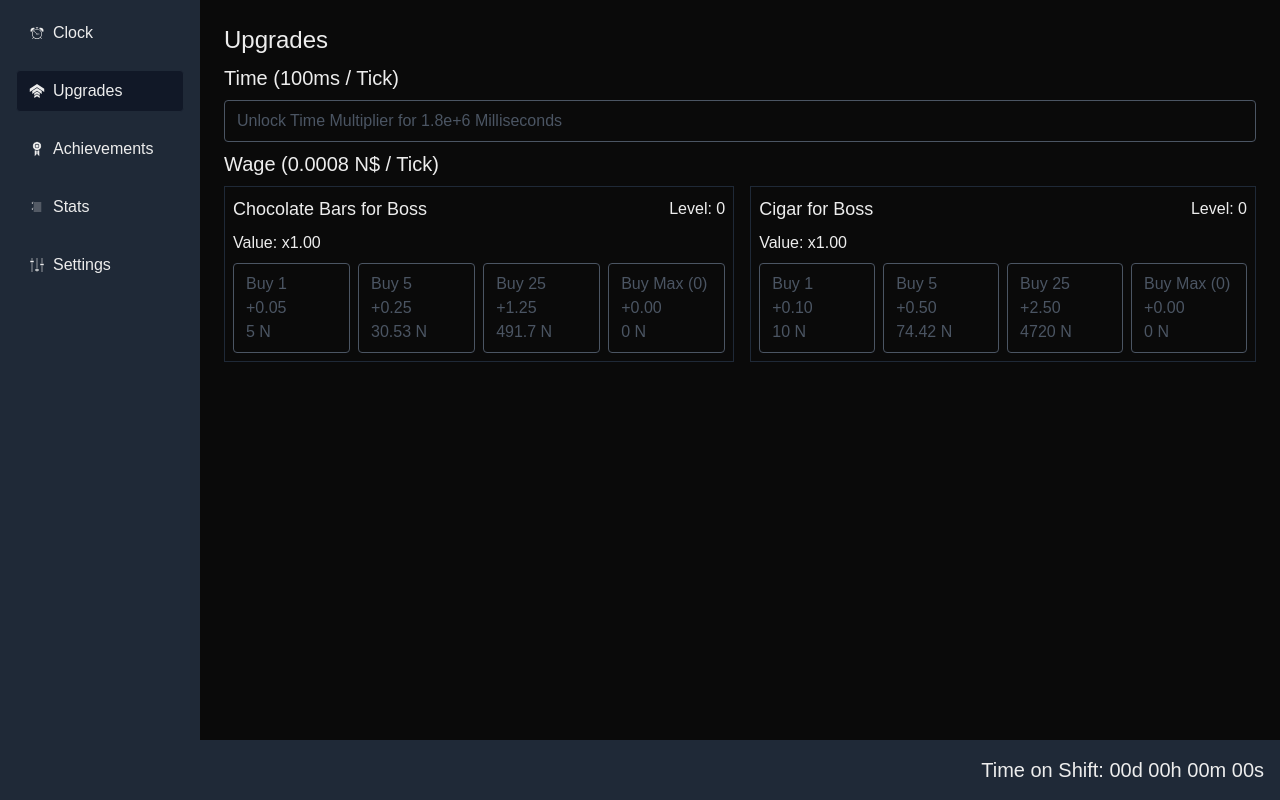
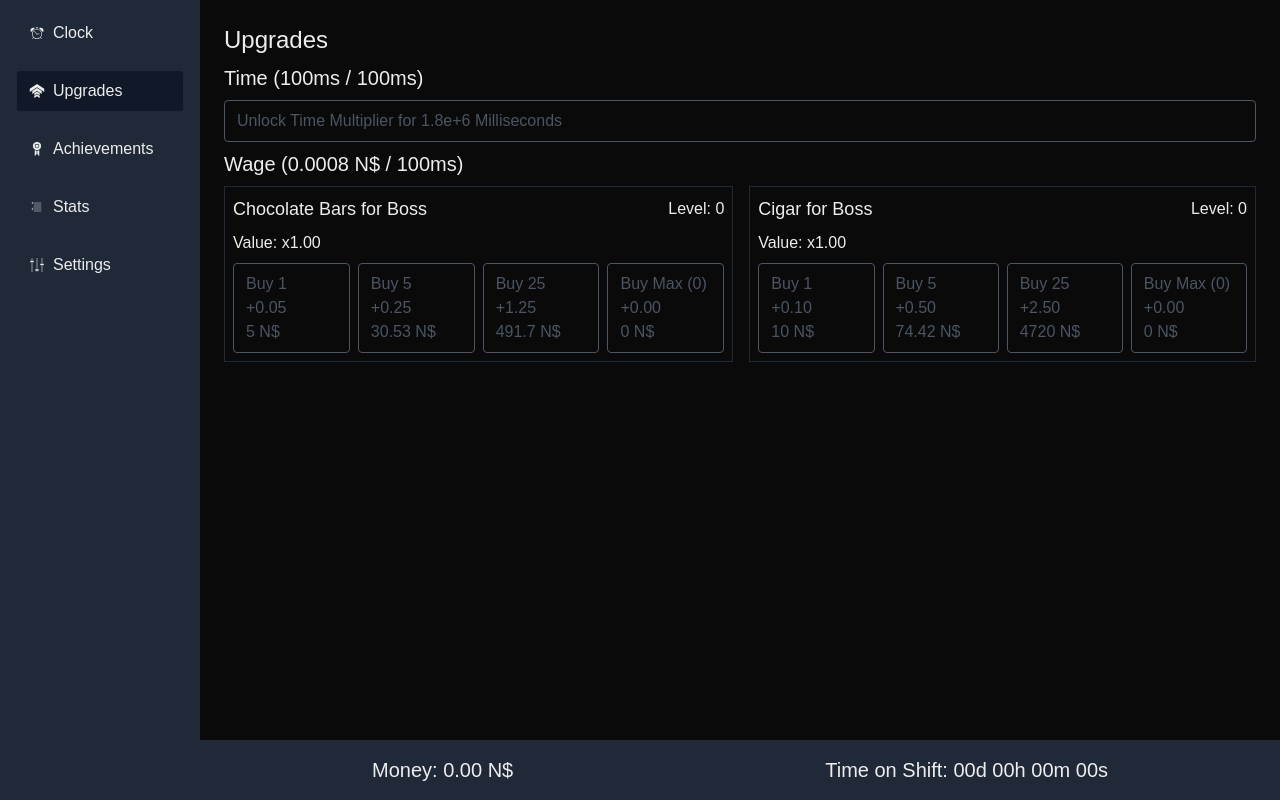
Before and after one commit to enyineer/nissesgen, a Next.js app: page /game/upgrades in a window 1280 px wide. Built offline with nearby package versions, Linux system fonts and the light colour scheme.

Commit message:
Show money in score

```diff
--- a/app/game/scoreDisplay.tsx
+++ b/app/game/scoreDisplay.tsx
@@ -2,14 +2,24 @@
 
 import { Duration } from "luxon";
 import useTime from "../../engine/useTime";
+import useMoney from "../../engine/useMoney";
+import { gameMath } from "../../gameMath";
 
 export default function ScoreDisplay() {
   const { time } = useTime();
+  const { money, displayName: moneyDisplayName } = useMoney();
 
   return (
-    <div className="text-xl text-right">
-      Time on Shift:{" "}
-      {Duration.fromMillis(time.toNumber()).toFormat("dd'd' hh'h' mm'm' ss's'")}
+    <div className="flex justify-around">
+      <div className="text-xl">
+        Money: {money.toFixed(2)} {moneyDisplayName}
+      </div>
+      <div className="text-xl">
+        Time on Shift:{" "}
+        {Duration.fromMillis(time.toNumber()).toFormat(
+          "dd'd' hh'h' mm'm' ss's'"
+        )}
+      </div>
     </div>
   );
 }
--- a/app/game/upgrades/page.tsx
+++ b/app/game/upgrades/page.tsx
@@ -1,5 +1,6 @@
 "use client";
 
+import { MILLISECONDS_PER_TICK } from "../../../engine/useGameEngine";
 import useMoney from "../../../engine/useMoney";
 import useTime from "../../../engine/useTime";
 import { gameMath } from "../../../gameMath";
@@ -13,14 +14,18 @@ export default function UpgradesPage() {
     <div className="flex flex-col gap-2">
       <h1 className="text-2xl">Upgrades</h1>
       <h2 className="text-xl">
-        Time ({gameMath.format(time.tickValue)}ms / Tick)
+        Time ({gameMath.format(time.tickValue)}ms /{" "}
+        {gameMath.format(MILLISECONDS_PER_TICK)}ms)
       </h2>
       <div className="flex justify-between gap-4 xl:flex-row flex-col">
         <div className="flex-grow">
           <UpgradeButton upgrade={time.timeMultiplierUpgrade} />
         </div>
       </div>
-      <h2 className="text-xl">Wage ({money.tickValue.toFixed(4)} N$ / Tick)</h2>
+      <h2 className="text-xl">
+        Wage ({money.tickValue.toFixed(4)} N$ /{" "}
+        {gameMath.format(MILLISECONDS_PER_TICK)}ms)
+      </h2>
       <div className="flex justify-between gap-4 xl:flex-row flex-col">
         <div className="flex-grow">
           <UpgradeButton upgrade={money.chocolateUpgrade} />
--- a/app/game/upgrades/upgradeButton.tsx
+++ b/app/game/upgrades/upgradeButton.tsx
@@ -58,7 +58,9 @@ export default function UpgradeButton(props: UpgradeButtonProps) {
         >
           <div>Buy 1</div>
           <div>+{upgradeValues.upgradeValue.times(1).toFixed(2)}</div>
-          <div>{gameMath.format(cost.one, { precision: 4 })} N</div>
+          <div>
+            {gameMath.format(cost.one, { precision: 4 })} {currency.displayName}
+          </div>
         </Button>
         <Button
           className="flex flex-col"
@@ -68,7 +70,10 @@ export default function UpgradeButton(props: UpgradeButtonProps) {
         >
           <div>Buy 5</div>
           <div>+{upgradeValues.upgradeValue.times(5).toFixed(2)}</div>
-          <div>{gameMath.format(cost.five, { precision: 4 })} N</div>
+          <div>
+            {gameMath.format(cost.five, { precision: 4 })}{" "}
+            {currency.displayName}
+          </div>
         </Button>
         <Button
           className="flex flex-col"
@@ -78,7 +83,10 @@ export default function UpgradeButton(props: UpgradeButtonProps) {
         >
           <div>Buy 25</div>
           <div>+{upgradeValues.upgradeValue.times(25).toFixed(2)}</div>
-          <div>{gameMath.format(cost.twentyFive, { precision: 4 })} N</div>
+          <div>
+            {gameMath.format(cost.twentyFive, { precision: 4 })}{" "}
+            {currency.displayName}
+          </div>
         </Button>
         <Button
           className="flex flex-col"
@@ -88,7 +96,10 @@ export default function UpgradeButton(props: UpgradeButtonProps) {
         >
           <div>Buy Max ({gameMath.format(maxBuyable)})</div>
           <div>+{upgradeValues.upgradeValue.times(maxBuyable).toFixed(2)}</div>
-          <div>{gameMath.format(cost.maxBuyable, { precision: 4 })} N</div>
+          <div>
+            {gameMath.format(cost.maxBuyable, { precision: 4 })}{" "}
+            {currency.displayName}
+          </div>
         </Button>
       </div>
     </div>
--- a/engine/useMoney.ts
+++ b/engine/useMoney.ts
@@ -89,5 +89,6 @@ export default function useMoney() {
     chocolateUpgrade,
     cigarUpgrade,
     upgradeFactor,
+    displayName: moneyStore.displayName,
   };
 }
```
